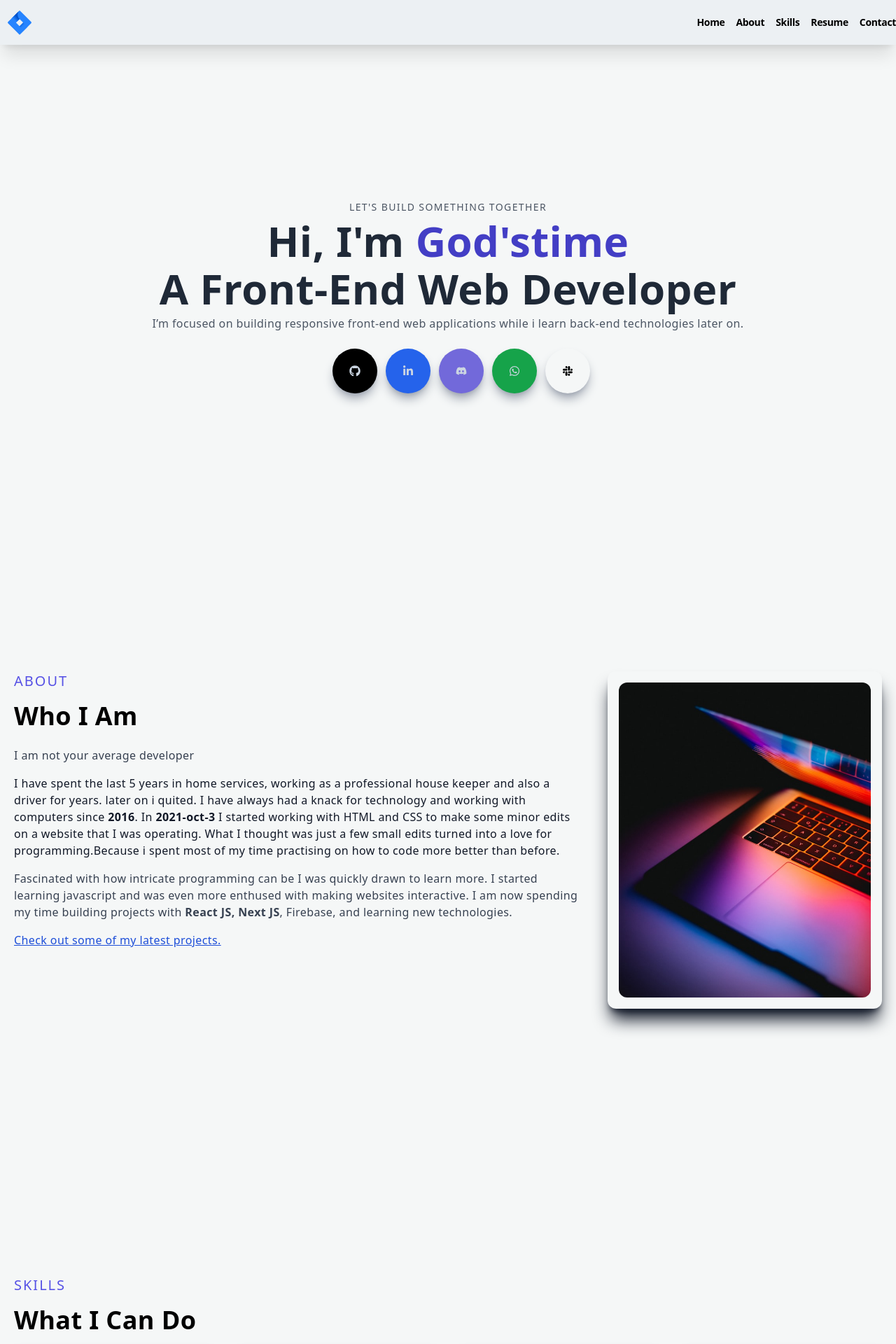
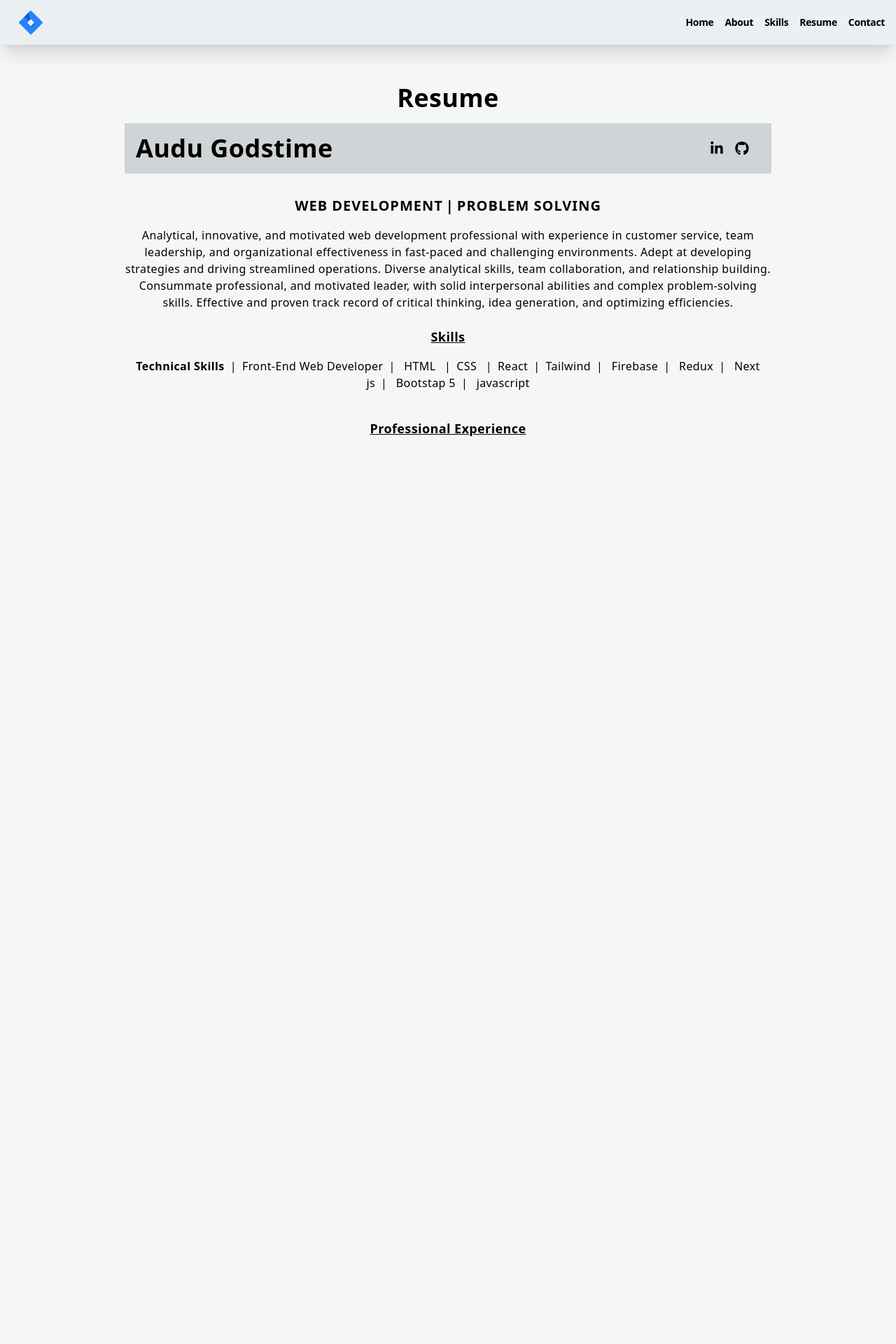
Before and after one commit to best2025j/Gt-portfolio, a React (Create React App) app: page /resume in a window 1280 px wide. Shown: the top 1920 px of the page at 70% size. After the commit the page ends 800 px from the top, so only its background shows below. Built offline with nearby package versions, Linux system fonts and the light colour scheme.

Commit message:
nav update

```diff
--- a/src/App.js
+++ b/src/App.js
@@ -1,24 +1,21 @@
 import React from "react";
 import { Route, Routes } from "react-router-dom";
-import About from "./Components/About";
-import Contact from "./Components/Contact";
-import Main from "./Components/Main";
-import Navbar from "./Components/Navbar";
-import Skills from "./Components/Skills";
+import Home from "./Pages/Home";
 import Resume from "./Pages/Resume";
 
 const App = () => {
   return (
     <>
-      <Navbar />
-      <Main />
-      <About />
-      <Skills />
-      <Contact />
-
-      <Routes>
-        <Route path="/Resume" element={<Resume />} />
-      </Routes>
+      <header>
+        <Routes>
+          <Route path="/" element={<Home />} />
+        </Routes>
+      </header>
+      <main>
+        <Routes>
+          <Route path="/resume" element={<Resume />} />
+        </Routes>
+      </main>
     </>
   );
 };
--- a/src/Components/Navbar.jsx
+++ b/src/Components/Navbar.jsx
@@ -8,6 +8,7 @@ import {
   FaSlack,
   FaWhatsapp,
 } from "react-icons/fa";
+import { Link } from "react-router-dom";
 
 const Navbar = () => {
   const [nav, setNav] = useState(false);
@@ -15,29 +16,27 @@ const Navbar = () => {
 
   return (
     <div className="w-full h-16 shadow-xl bg-[#ecf0f3] fixed z-[100]">
-      <div className="flex justify-between items-center w-full h-full px-4git 2xl:px-16">
+      <div className="flex justify-between items-center w-full h-full px-4 2xl:px-16">
         <a href="/">
           <img src={image} alt="" className="w-14 h-14" />
         </a>
 
         <ul className="hidden md:flex">
           <li className="pl-4 font-bold text-sm">
-            <a href="/">Home</a>
+            <Link to="/">Home</Link>
           </li>
           <li className="pl-4 font-bold text-sm">
-            <a href="/">About</a>
+            <Link to="/about">About</Link>
           </li>
           <li className="pl-4 font-bold text-sm">
-            <a href="/">Skills</a>
+            <Link to="/skills">Skills</Link>
           </li>
-          {/* <li className="pl-4 font-bold text-sm">
-            <a href="/">Products</a>
-          </li> */}
+
           <li className="pl-4 font-bold text-sm">
-            <a href="/">Resume</a>
+            <Link to="/resume">Resume</Link>
           </li>
           <li className="pl-4 font-bold text-sm">
-            <a href="/">Contact</a>
+            <Link to="/contact">Contact</Link>
           </li>
         </ul>
 
@@ -80,7 +79,7 @@ const Navbar = () => {
           <div>
             <div className="flex w-full items-center justify-between">
               <a href="/">
-                <img src={image} className="w-14 h-14" alt="" />
+                <img src={image} className="w-14 h-14" alt="/" />
               </a>
 
               {/* MOBILE VEIW */}
@@ -103,22 +102,20 @@ const Navbar = () => {
             <div className="flex flex-col py-4 ">
               <ul className="font-bold space-y-1">
                 <li className="text-sm">
-                  <a href="/">Home</a>
+                  <Link to="/">Home</Link>
                 </li>
                 <li className="text-sm">
-                  <a href="/">About</a>
+                  <Link to="/about">About</Link>
                 </li>
                 <li className="text-sm">
-                  <a href="/">Skills</a>
+                  <Link to="/skills">Skills</Link>
+                </li>
+
+                <li className="text-sm">
+                  <Link to="/resume">Resume</Link>
                 </li>
                 <li className="text-sm">
-                  <a href="/">Products</a>
-                </li>
-                <li className="text-sm">
-                  <a href="/">Resume</a>
-                </li>
-                <li className="text-sm">
-                  <a href="/">Contact</a>
+                  <Link to="/contact">Contact</Link>
                 </li>
               </ul>
             </div>
--- /dev/null
+++ b/src/Pages/Home.jsx
@@ -0,0 +1,19 @@
+import React from "react";
+import About from "../Components/About";
+import Contact from "../Components/Contact";
+import Main from "../Components/Main";
+import Navbar from "../Components/Navbar";
+import Skills from "../Components/Skills";
+const Home = () => {
+  return (
+    <>
+      <Navbar />
+      <Main />
+      <About />
+      <Skills />
+      <Contact />
+    </>
+  );
+};
+
+export default Home;
--- a/src/Pages/Resume.jsx
+++ b/src/Pages/Resume.jsx
@@ -1,24 +1,24 @@
 import React from "react";
 import { FaGithub, FaLinkedinIn } from "react-icons/fa";
-import { Route, Routes } from "react-router-dom";
+import Navbar from "../Components/Navbar";
 
 const Resume = () => {
   return (
     <>
-      {/* <Head>
+      {/* <head>
         <title>Audu | Resume</title>
         <meta
           name="description"
           content="I’m a front-end web developer specializing in building (and occasionally designing) exceptional digital experiences."
         />
         <link rel="icon" href="/fav.png" />
-      </Head> */}
-
+      </head> */}
+      <Navbar />
       <div className="max-w-[940px] mx-auto p-2 pt-[120px]">
         <h2 className="text-center">Resume</h2>
-        <div className="bg-[#d0d4d6] my-4 p-4 w-full flex justify-between items-center">
+        <div className="bg-[#d0d4d6] my-4 p-4 sm:w-full w-[98%] sm:flex sm:justify-between items-center ">
           <h2 className="text-center">Audu Godstime</h2>
-          <div className="flex">
+          <div className="flex pl-[8rem] py-2">
             <a
               href="https://www.linkedin.com/in/clint-briley-50056920a/"
               target="_blank"
@@ -48,7 +48,7 @@ const Resume = () => {
             <p>Problem Solving</p>
           </div>
         </div>
-        <p>
+        <p className="text-center">
           Analytical, innovative, and motivated web development professional
           with experience in customer service, team leadership, and
           organizational effectiveness in fast-paced and challenging
--- a/src/index.js
+++ b/src/index.js
@@ -3,7 +3,7 @@ import ReactDOM from 'react-dom/client';
 import './index.css';
 import App from './App';
 import reportWebVitals from './reportWebVitals';
-import { BrowserRouter, Route, Routes } from "react-router-dom";
+import { BrowserRouter} from "react-router-dom";
 
 const root = ReactDOM.createRoot(document.getElementById("root"));
 root.render(
```
